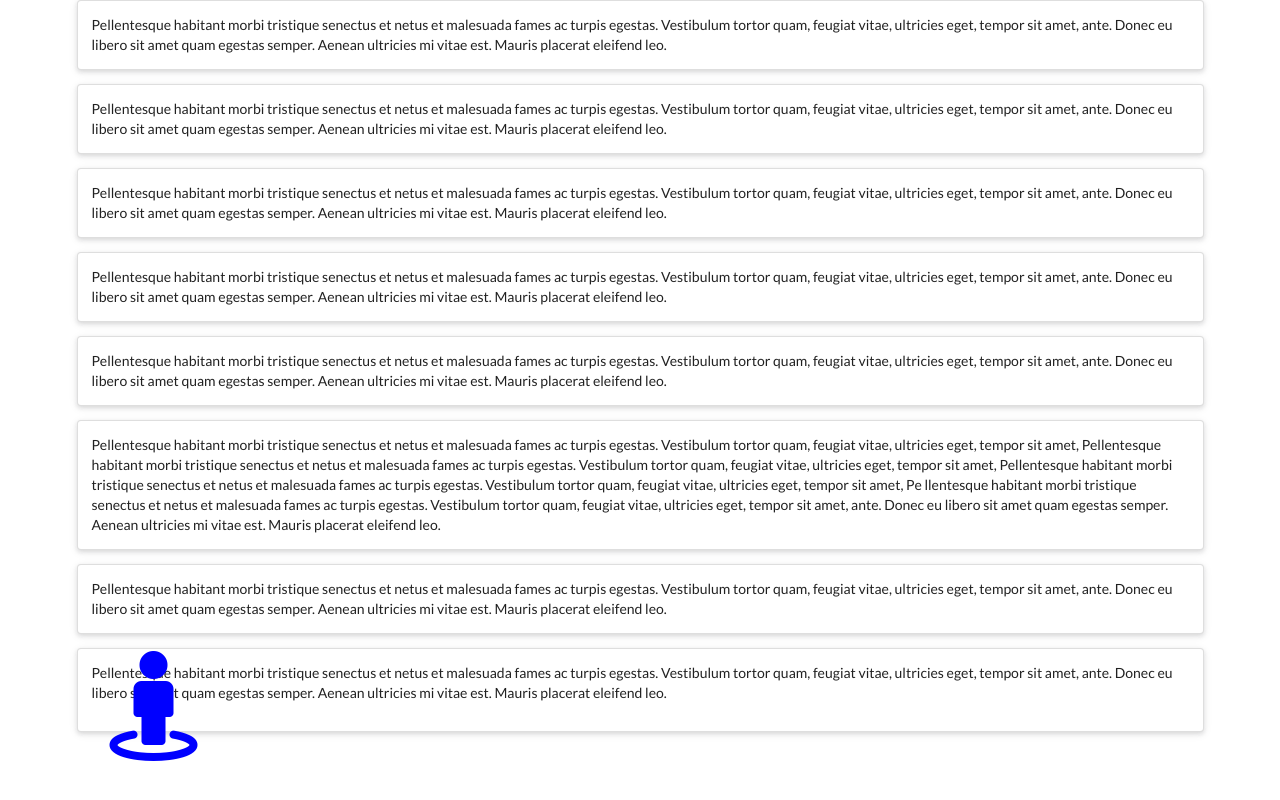
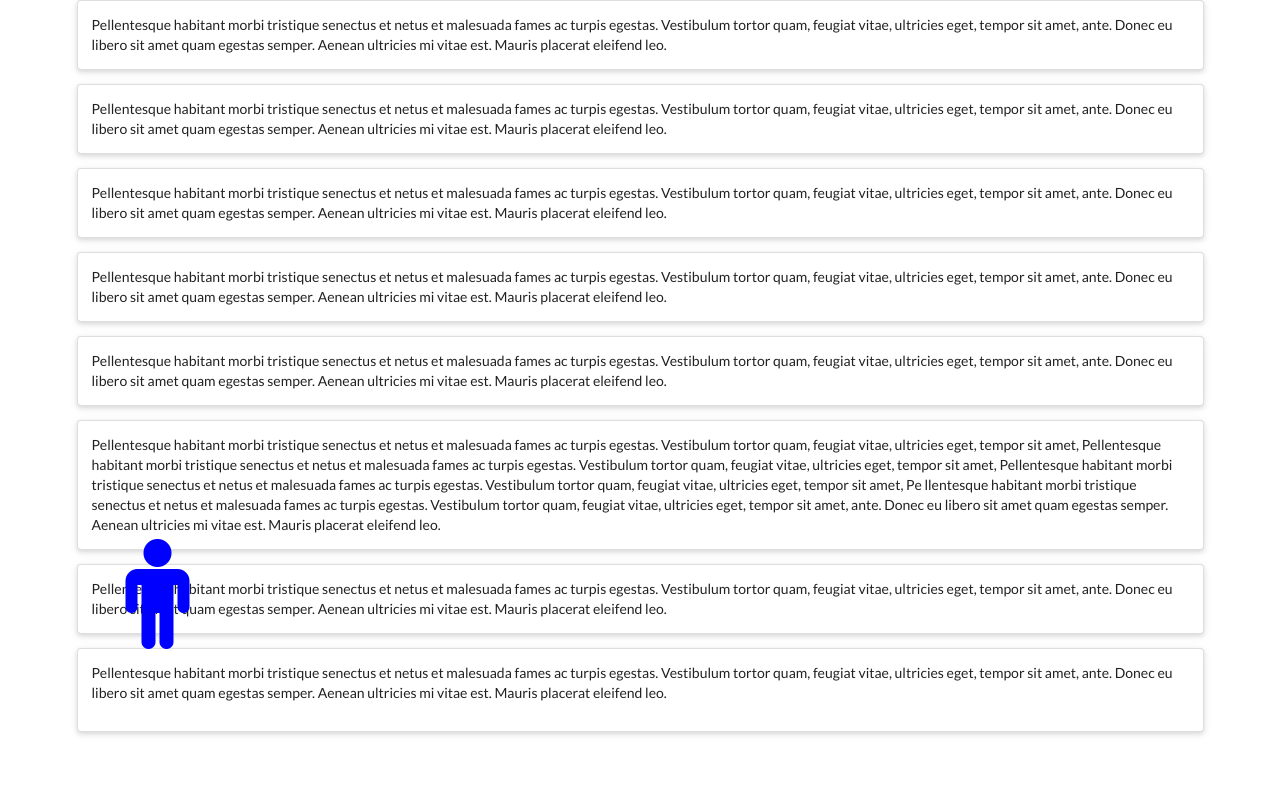
Before and after one commit to GuillaumeLiard/jumpingbox, a plain HTML site: page index.html in a window 1280 px wide. Both pictures are taken after a click on the element 640 px from the left and 690 px from the top of the page. Drawn offline with nearby package versions, Linux system fonts and the light colour scheme.

Commit message:
jump on top of div

```diff
--- a/index.html
+++ b/index.html
@@ -42,7 +42,7 @@
                 <p>Pellentesque habitant morbi tristique senectus et netus et malesuada fames ac turpis egestas. Vestibulum tortor quam, feugiat vitae, ultricies eget, tempor sit amet, ante. Donec eu libero sit amet quam egestas semper. Aenean ultricies mi vitae est. Mauris placerat eleifend leo.</p>
 
                 <div id="box">
-                    <i class="massive street view icon"></i>
+                    <i class="massive male icon"></i>
                 </div>
             </div>
         </div>
--- a/js/main.js
+++ b/js/main.js
@@ -1,10 +1,12 @@
 var start = $("#start");
 var offset = start.offset();
+var hChar = $('#box').height();
+console.log(hChar);
 var rotation = 0;
 
 $('.segment').click(function(){
     var segmentOffset = $(this).offset();
-    var deltaOffset = segmentOffset.top - offset.top ;
+    var deltaOffset = segmentOffset.top - offset.top - hChar;
     rotation +=360;
     TweenMax.to('#box',1,{ease: Back.easeOut.config(6),top:deltaOffset});
     TweenMax.to('#box',1,{color:'blue',rotation:rotation});
```
